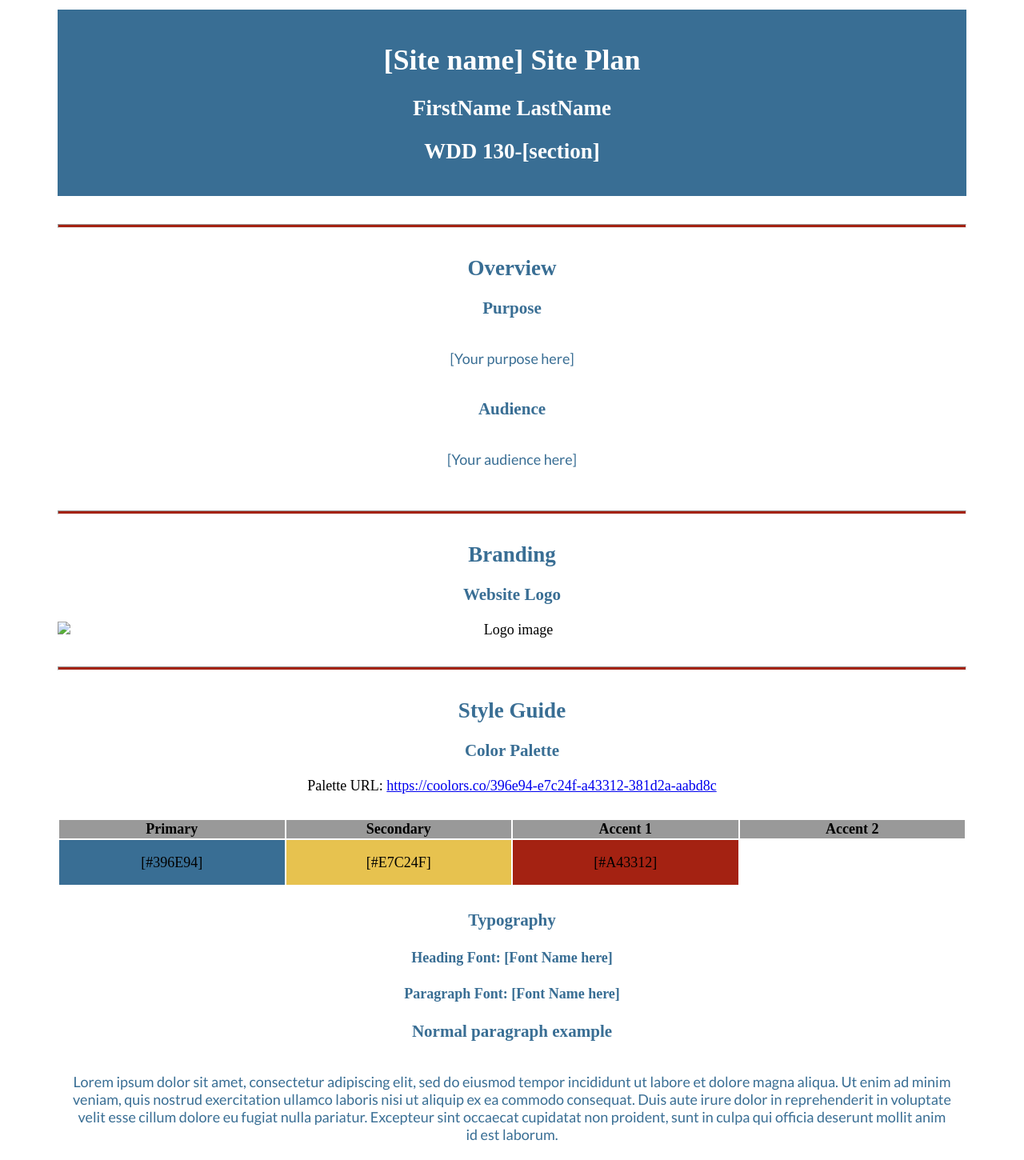
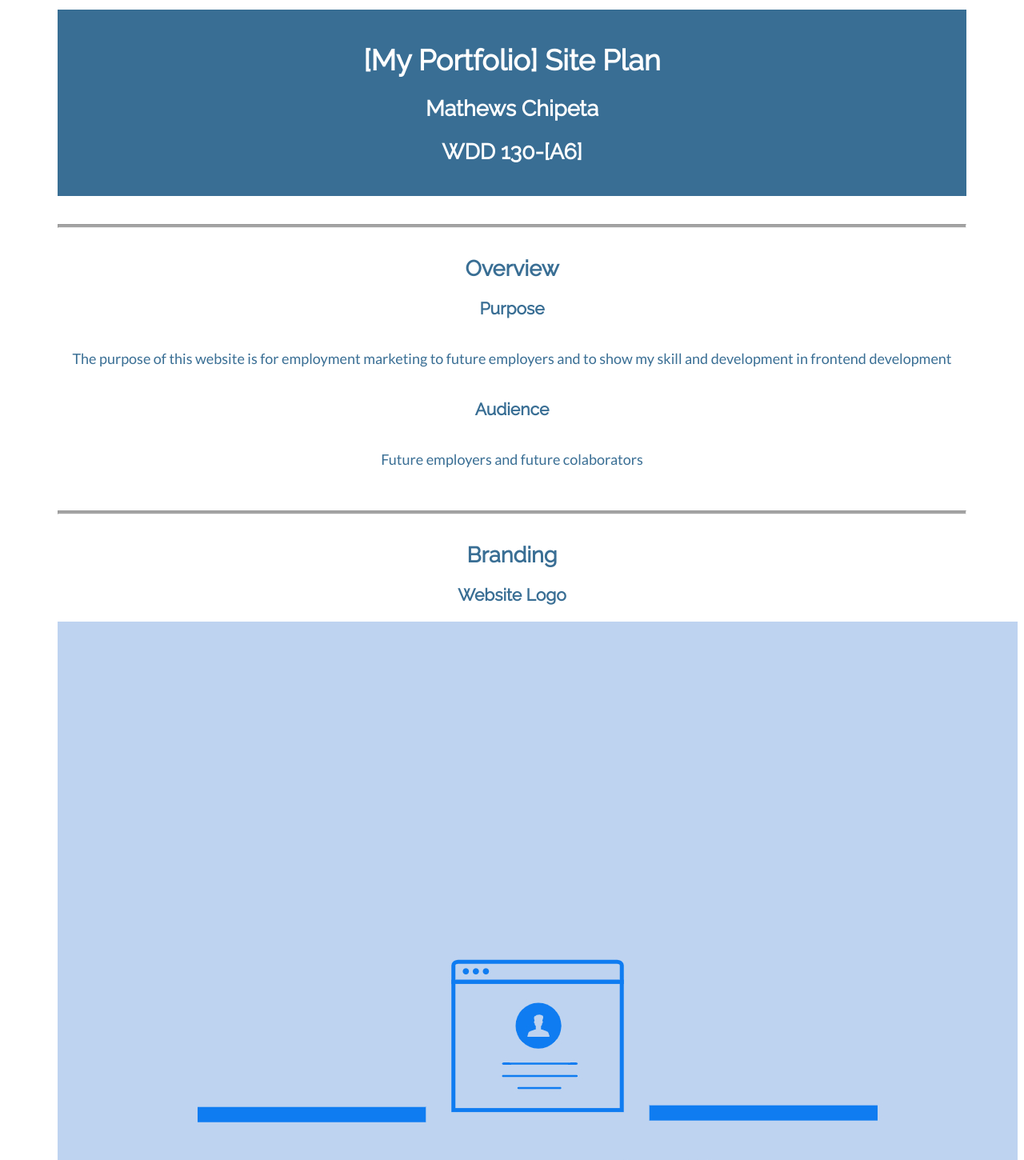
Before and after one commit to Mathews1501/portfolio, a plain HTML site: page site-plan.html in a window 1280 px wide. Shown: the part 60-1510 px from the top of the page at 80% size. Drawn offline with Linux system fonts and the light colour scheme; a web font is replaced by a local one.

Commit message:
site-plan

```diff
--- a/site-plan.css
+++ b/site-plan.css
@@ -1,18 +1,18 @@
 /* if you are using any Google fonts change the font names below to your fonts.
 Any spaces in your font name should be replaced with a +.
 Fonts are separated by a | */
-@import url('https://fonts.googleapis.com/css?family=IM+Fell+French+Canon+SC|Lato');
+@import url('https://fonts.googleapis.com/css2?family=Lato&family=Raleway&display=swap');
 
 :root {
   /* change the values below to your colors from your palette */
-  --primary-color: #396E94   ;
-  --secondary-color: #E7C24F ;
-  --accent1-color: #A42212;
-  --accent2-color: white;
+  --primary-color: #FFFFFF   ;
+  --secondary-color: #D6D6D6 ;
+  --accent1-color: #A3A3A3;
+  --accent2-color: rgb(166, 208, 247);
 
   /* change the values below to your chosen font(s) */
-  --heading-font: "IM Fell French Canon SC";
-  --paragraph-font: Lato, Helvetica, sans-serif;
+  --heading-font: "Raleway";
+  --paragraph-font: Lato, Raleway, sans-serif;
 
   /* these colors below should be chosen from among your palette colors above */
   --headline-color-on-white: #396E94;  /* headlines on a white background */
--- a/site-plan.html
+++ b/site-plan.html
@@ -4,15 +4,15 @@
 
   <head>
     <meta charset="utf-8">
-    <title>Site Plan</title>
+    <title>My Portfolio</title>
     <link type="text/css" rel="stylesheet" href="site-plan.css">
   </head>
 
   <body>
     <header>
-      <h1>[Site name] Site Plan</h1>
-      <h2>FirstName LastName</h2>
-      <h2>WDD 130-[section]</h2>
+      <h1>[My Portfolio] Site Plan</h1>
+      <h2>Mathews Chipeta</h2>
+      <h2>WDD 130-[A6]</h2>
       <!-- In the header above, add the name or your site, your name and class number. For example if you are in section 3 you would put WDD 130.03 -->
     </header>
     <main>
@@ -21,17 +21,17 @@
       <hr>
       <h2>Overview</h2>
       <h3>Purpose</h3>
-      <p>[Your purpose here]</p>  <!-- change this -->
+      <p>The purpose of this website is for employment marketing to future employers and to show my skill and development in frontend development</p>  <!-- change this -->
 
 
       <h3>Audience</h3>
-      <p>[Your audience here]</p>  <!-- change this -->
+      <p>Future employers and future colaborators</p>  <!-- change this -->
 
       <hr>
       <h2>Branding</h2>
       <h3>Website Logo</h3>
       <!-- Replace this with some sort of logo for your site.  A logo can be as simple as the name of your site in a nice font :) -->
-      <img src="#" alt="Logo image">
+      <img src="images/My Portfolio-logos.jpeg" alt="Logo image">
       <hr>
       <h2>
         Style Guide
@@ -45,13 +45,13 @@
       <!--  The colors you choose for a website are one of the most important decisions you will make. Follow the instructions on the activity in iLearn then return and replace the color codes below with the hex color codes (the 6 digit numbers that show at the bottom of each color) for the colors you have chosen below.  You should have at least 2 colors but do not have to fill in all 4 if you do not need them.  -->
 
       <!-- Copy and paste the URL to your finished palette below Make sure to paste it into both spots -->
-      Palette URL: <a href="https://coolors.co/396e94-e7c24f-a43312-381d2a-aabd8c" target="_blank">https://coolors.co/396e94-e7c24f-a43312-381d2a-aabd8c</a>
+      Palette URL: <a href="https://coolors.co/ffffff-d6d6d6-a3a3a3" target="_blank">https://coolors.co/ffffff-d6d6d6-a3a3a3</a>
 
 
       <table class="colors">
         <tr><th>Primary</th><th>Secondary</th><th>Accent 1</th><th>Accent 2</th></tr>
         <!-- Replace the numbers in the boxes below with your hex color codes. Then switch to the site-plan.css file and change your colors there as well. -->
-        <tr><td class="primary">[#396E94]</td><td class="secondary">[#E7C24F]</td><td class="accent1">[#A43312]</td><td class="accent2"></td></tr>
+        <tr><td class="primary">[#FFFFFF]</td><td class="secondary">[#D6D6D6]</td><td class="accent1">[#A3A3A3]</td><td class="accent2"></td></tr>
       </table>
 
       <!-- ------------------------Step 9------------------------------ -->
@@ -62,10 +62,10 @@
       <!-- Choose a font for your paragraphs (body copy) and headlines. What font(s) have you chosen? Why did you choose what you did?  Make sure to review the list of web safe fonts at W3Schools.org as a starting point.  Think also about which of your colors above you might use for background and font colors. -->
 
       <h4>
-        Heading Font: [Font Name here]  <!-- change this -->
+        Heading Font: sans-serif  <!-- change this -->
       </h4>
       <h4>
-        Paragraph Font: [Font Name here]  <!-- change this -->
+        Paragraph Font: sans-serif  <!-- change this -->
       </h4>
       <h3>
         Normal paragraph example
```
Also changed, not shown: images/My Portfolio-logos.jpeg (added), images/My Portfolio-logos_black.png (added), images/My Portfolio-logos_transparent.png (added), images/My Portfolio-logos_white.png (added).
